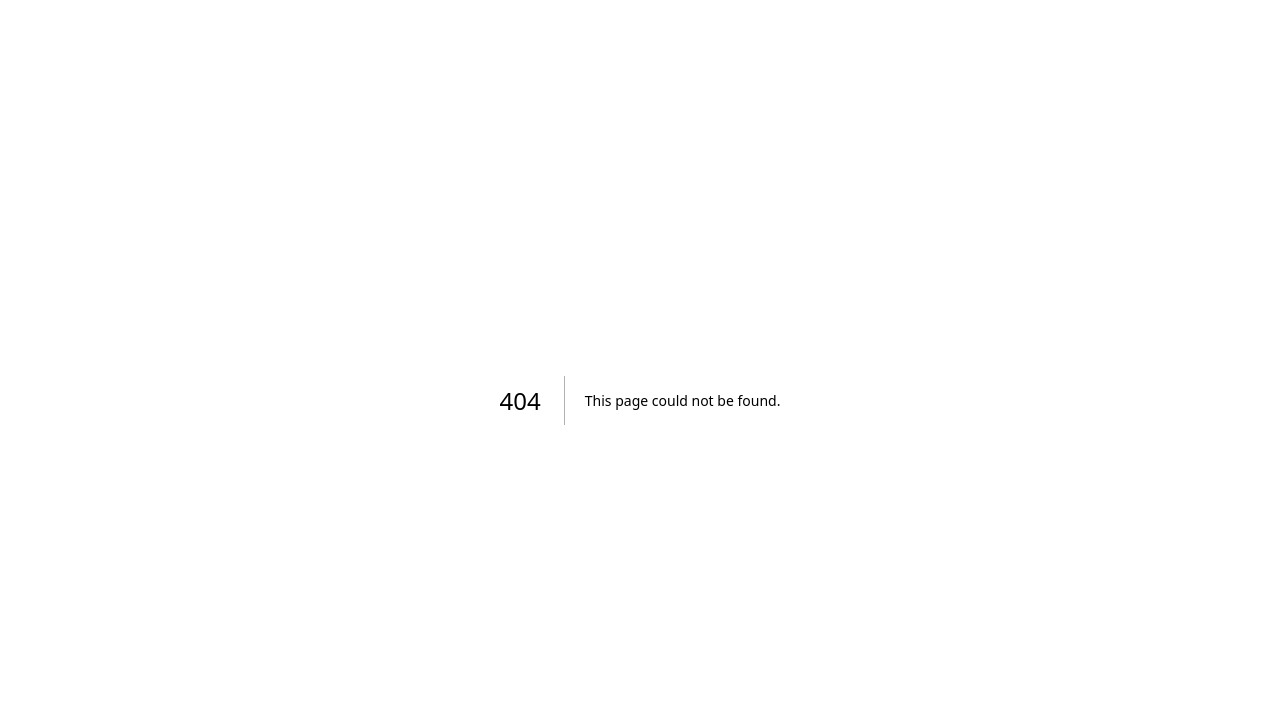
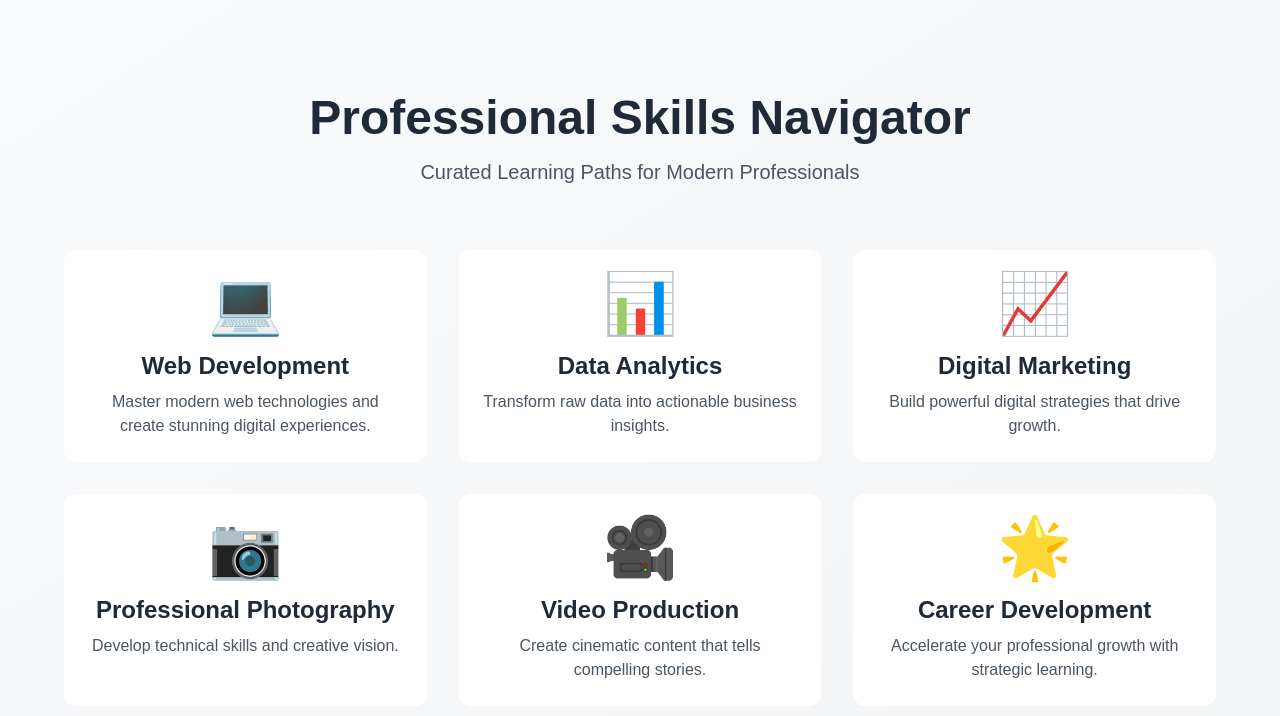
Before and after one commit to lavanyajain14/skillcompass, a Next.js app: page /pages/skillnavigation in a window 1280 px wide. Before the commit this address had no page. Shown: the top 716 px of the page. Built offline with nearby package versions, Linux system fonts and the light colour scheme.

Commit message:
feat: added skill navigation

```diff
--- a/src/app/pages/login/page.js
+++ b/src/app/pages/login/page.js
@@ -2,6 +2,16 @@
 
 import { useState } from 'react';
 import { AnimatedQuotesBackground } from '@/components/animatedquotedtext';
+
+export function AnimatedBackground() {
+    return (
+      <div className="fixed inset-0 -z-10 overflow-hidden">
+        <div className="absolute inset-0 bg-gradient-to-r from-violet-200 via-purple-200 to-pink-200 bg-[length:400%_400%] animate-[gradient_6s_infinite_alternate]" />
+        <div className="absolute inset-0 opacity-50 mix-blend-multiply bg-gradient-to-l from-rose-100 via-purple-200 to-violet-200 bg-[length:400%_400%] animate-[gradient_10s_infinite_alternate]" />
+        <div className="absolute inset-0 opacity-50 mix-blend-multiply bg-gradient-to-t from-purple-200 via-violet-200 to-rose-100 bg-[length:400%_400%] animate-[gradient_15s_infinite_alternate]" />
+      </div>
+    );
+  }
 
 export default function LoginPage() {
   const [formData, setFormData] = useState({
@@ -25,7 +35,10 @@ export default function LoginPage() {
 
   return (
     <main className="min-h-screen flex items-center justify-center bg-gray-50 py-12 px-4 sm:px-6 lg:px-8">
+        <div className=''>
       <AnimatedQuotesBackground />
+      </div>
+
 
       <div className="max-w-md w-full space-y-8 relative">
         {/* Login Form Card */}
@@ -96,21 +109,19 @@ export default function LoginPage() {
             </div>
 
             <div>
-              <button
+              <div
                 type="submit"
                 className="group relative w-full flex justify-center py-2 px-4 border border-transparent text-sm font-medium rounded-md text-white bg-blue-600 hover:bg-blue-700 focus:outline-none focus:ring-2 focus:ring-offset-2 focus:ring-blue-500"
               >
                 Sign in
-              </button>
+              </div>
             </div>
 
             <div className="text-center">
-              <p className="text-sm text-gray-600">
                 Don't have an account?{' '}
                 <a href="#" className="font-medium text-blue-600 hover:text-blue-500">
                   Sign up
                 </a>
-              </p>
             </div>
           </form>
         </div>
--- /dev/null
+++ b/src/app/pages/skillnavigation/page.js
@@ -0,0 +1,99 @@
+'use client';
+
+import { useState } from 'react';
+import SkillCard from '@/components/skillcard';
+import SkillModal from '@/components/skillmodal';
+
+const skills = [
+  {
+    icon: '💻',
+    title: 'Web Development',
+    description: 'Master modern web technologies and create stunning digital experiences.',
+    steps: [
+      { name: 'HTML/CSS Fundamentals', link: 'https://www.freecodecamp.org/learn/responsive-web-design/' },
+      { name: 'Advanced JavaScript', link: 'https://javascript.info/' },
+      { name: 'React & Modern Frameworks', link: 'https://react.dev/learn' }
+    ]
+  },
+  {
+    icon: '📊',
+    title: 'Data Analytics',
+    description: 'Transform raw data into actionable business insights.',
+    steps: [
+      { name: 'Excel Data Manipulation', link: 'https://www.coursera.org/learn/excel-basics' },
+      { name: 'SQL Database Querying', link: 'https://www.sqlzoo.net/' },
+      { name: 'Python for Data Science', link: 'https://www.datacamp.com/courses/data-scientist-with-python' }
+    ]
+  },
+  {
+    icon: '📈',
+    title: 'Digital Marketing',
+    description: 'Build powerful digital strategies that drive growth.',
+    steps: [
+      { name: 'Marketing Strategy', link: 'https://www.coursera.org/specializations/digital-marketing' },
+      { name: 'Social Media Mastery', link: 'https://www.facebook.com/business/learn/certification' },
+      { name: 'Advanced Analytics', link: 'https://analytics.google.com/analytics/academy/' }
+    ]
+  },
+  {
+    icon: '📷',
+    title: 'Professional Photography',
+    description: 'Develop technical skills and creative vision.',
+    steps: [
+      { name: 'Camera Techniques', link: 'https://www.skillshare.com/classes/Photography-Basics-and-Beyond-Your-Camera-and-You/1435997988' },
+      { name: 'Composition Masterclass', link: 'https://www.youtube.com/playlist?list=PL1EgOVi-A-kC09pxrU0Ws5-0L57vei595' },
+      { name: 'Professional Editing', link: 'https://www.udemy.com/course/adobe-lightroom-cc-course/' }
+    ]
+  },
+  {
+    icon: '🎥',
+    title: 'Video Production',
+    description: 'Create cinematic content that tells compelling stories.',
+    steps: [
+      { name: 'Cinematography Basics', link: 'https://www.skillshare.com/classes/Video-Basics-How-to-Make-Videos/731934749' },
+      { name: 'Advanced Camera Work', link: 'https://www.youtube.com/playlist?list=PL7LQo6R1-QMOBRrA6KOzxzCT9mRet8Qhf' },
+      { name: 'Professional Editing', link: 'https://www.udemy.com/course/adobe-premiere-pro-cc-course/' }
+    ]
+  },
+  {
+    icon: '🌟',
+    title: 'Career Development',
+    description: 'Accelerate your professional growth with strategic learning.',
+    steps: [
+      { name: 'Personal Branding', link: '#' },
+      { name: 'Networking Strategies', link: '#' },
+      { name: 'Continuous Learning', link: '#' }
+    ]
+  }
+];
+
+export default function Home() {
+  const [selectedSkill, setSelectedSkill] = useState(null);
+
+  return (
+    <div className="min-h-screen flex items-center justify-center p-6 bg-gradient-to-br from-gray-50 to-gray-100">
+      <div className="container mx-auto max-w-6xl">
+        <header className="text-center mb-16">
+          <h1 className="text-5xl font-bold text-gray-800 mb-4">Professional Skills Navigator</h1>
+          <p className="text-xl text-gray-600">Curated Learning Paths for Modern Professionals</p>
+        </header>
+
+        <div className="grid md:grid-cols-3 gap-8">
+          {skills.map((skill, index) => (
+            <SkillCard
+              key={index}
+              skill={skill}
+              onClick={() => setSelectedSkill(skill)}
+            />
+          ))}
+        </div>
+
+        <SkillModal
+          skill={selectedSkill}
+          isOpen={!!selectedSkill}
+          onClose={() => setSelectedSkill(null)}
+        />
+      </div>
+    </div>
+  );
+}
--- a/src/components/animatedquotedtext.tsx
+++ b/src/components/animatedquotedtext.tsx
@@ -42,7 +42,7 @@ const AnimatedQuote: React.FC<AnimatedQuoteProps> = ({ quote }) => {
 
   return (
     <div
-      className="absolute text-purple-700 text-xl font-semibold whitespace-nowrap animate-float animate-fadeInOut opacity-0"
+      className="absolute text-purple-700 text-xl font-semibold animate-float"
       style={style}
     >
       {quote}
--- /dev/null
+++ b/src/components/skillcard.tsx
@@ -0,0 +1,22 @@
+import React, { Fragment } from 'react';
+
+  import { Skill } from '@/types';
+
+  interface SkillCardProps {
+    skill: Skill;
+    onClick: () => void;
+  }
+
+  export default function SkillCard({ skill, onClick }: SkillCardProps) {
+    return (
+      <div
+        onClick={onClick}
+        className="bg-white rounded-xl p-6 text-center cursor-pointer transform transition-all duration-300 hover:-translate-y-4 hover:shadow-2xl relative overflow-hidden group"
+      >
+        <div className="absolute inset-0 bg-gradient-to-r from-blue-500 to-green-500 opacity-0 group-hover:opacity-[0.03] transition-opacity" />
+        <span className="text-6xl block mb-4">{skill.icon}</span>
+        <h2 className="text-2xl font-semibold text-gray-800 mb-2">{skill.title}</h2>
+        <p className="text-gray-600">{skill.description}</p>
+      </div>
+    );
+  }
--- /dev/null
+++ b/src/components/skillmodal.tsx
@@ -0,0 +1,85 @@
+import React, { Fragment } from 'react';
+import { Skill } from '@/types';
+import { Dialog, Transition } from '@headlessui/react';
+import { XIcon } from 'lucide-react';
+
+interface SkillModalProps {
+  skill: Skill | null;
+  isOpen: boolean;
+  onClose: () => void;
+}
+
+export default function SkillModal({ skill, isOpen, onClose }: SkillModalProps) {
+  if (!skill) return null;
+
+  return (
+    <Transition appear show={isOpen} as={Fragment}>
+      <Dialog as="div" className="relative z-50" onClose={onClose}>
+        <Transition.Child
+          as={Fragment}
+          enter="ease-out duration-300"
+          enterFrom="opacity-0"
+          enterTo="opacity-100"
+          leave="ease-in duration-200"
+          leaveFrom="opacity-100"
+          leaveTo="opacity-0"
+        >
+          <div className="fixed inset-0 bg-gray-900 bg-opacity-70 backdrop-blur-sm" />
+        </Transition.Child>
+
+        <div className="fixed inset-0 overflow-y-auto">
+          <div className="flex min-h-full items-center justify-center p-4">
+            <Transition.Child
+              as={Fragment}
+              enter="ease-out duration-300"
+              enterFrom="opacity-0 scale-95"
+              enterTo="opacity-100 scale-100"
+              leave="ease-in duration-200"
+              leaveFrom="opacity-100 scale-100"
+              leaveTo="opacity-0 scale-95"
+            >
+              <Dialog.Panel className="w-full max-w-3xl transform overflow-hidden rounded-2xl bg-white p-10 shadow-2xl transition-all">
+                <button
+                  onClick={onClose}
+                  className="absolute top-4 right-4 text-gray-400 hover:text-gray-600"
+                >
+                  <XIcon className="h-8 w-8" />
+                </button>
+
+                <Dialog.Title className="text-3xl font-bold mb-6 text-gray-800 flex items-center gap-3">
+                  <span>{skill.icon}</span>
+                  <span>{skill.title}</span>
+                </Dialog.Title>
+
+                <div className="space-y-4">
+                  {skill.steps.map((step, index) => (
+                    <a
+                      key={index}
+                      href={step.link}
+                      target="_blank"
+                      rel="noopener noreferrer"
+                      className="block bg-blue-50 p-4 rounded-lg hover:bg-blue-100 transition-colors"
+                    >
+                      <div className="flex justify-between items-center text-gray-800 hover:text-blue-600">
+                        <span className="font-semibold">{step.name}</span>
+                        <svg
+                          xmlns="http://www.w3.org/2000/svg"
+                          className="h-5 w-5"
+                          viewBox="0 0 20 20"
+                          fill="currentColor"
+                        >
+                          <path d="M11 3a1 1 0 100 2h2.586l-6.293 6.293a1 1 0 101.414 1.414L15 6.414V9a1 1 0 102 0V4a1 1 0 00-1-1h-5z" />
+                          <path d="M5 5a2 2 0 00-2 2v8a2 2 0 002 2h8a2 2 0 002-2v-3a1 1 0 10-2 0v3H5V7h3a1 1 0 000-2H5z" />
+                        </svg>
+                      </div>
+                    </a>
+                  ))}
+                </div>
+              </Dialog.Panel>
+            </Transition.Child>
+          </div>
+        </div>
+      </Dialog>
+    </Transition>
+  );
+}
--- /dev/null
+++ b/src/types/index.ts
@@ -0,0 +1,11 @@
+export interface Step {
+    name: string;
+    link: string;
+  }
+
+  export interface Skill {
+    icon: string;
+    title: string;
+    description: string;
+    steps: Step[];
+  }
```
Also changed, not shown: package.json (+9 -3 lines), tsconfig.json (added, +28 -0 lines), next-env.d.ts (added), 1 other file (tests, documents, lock files or other folders).
